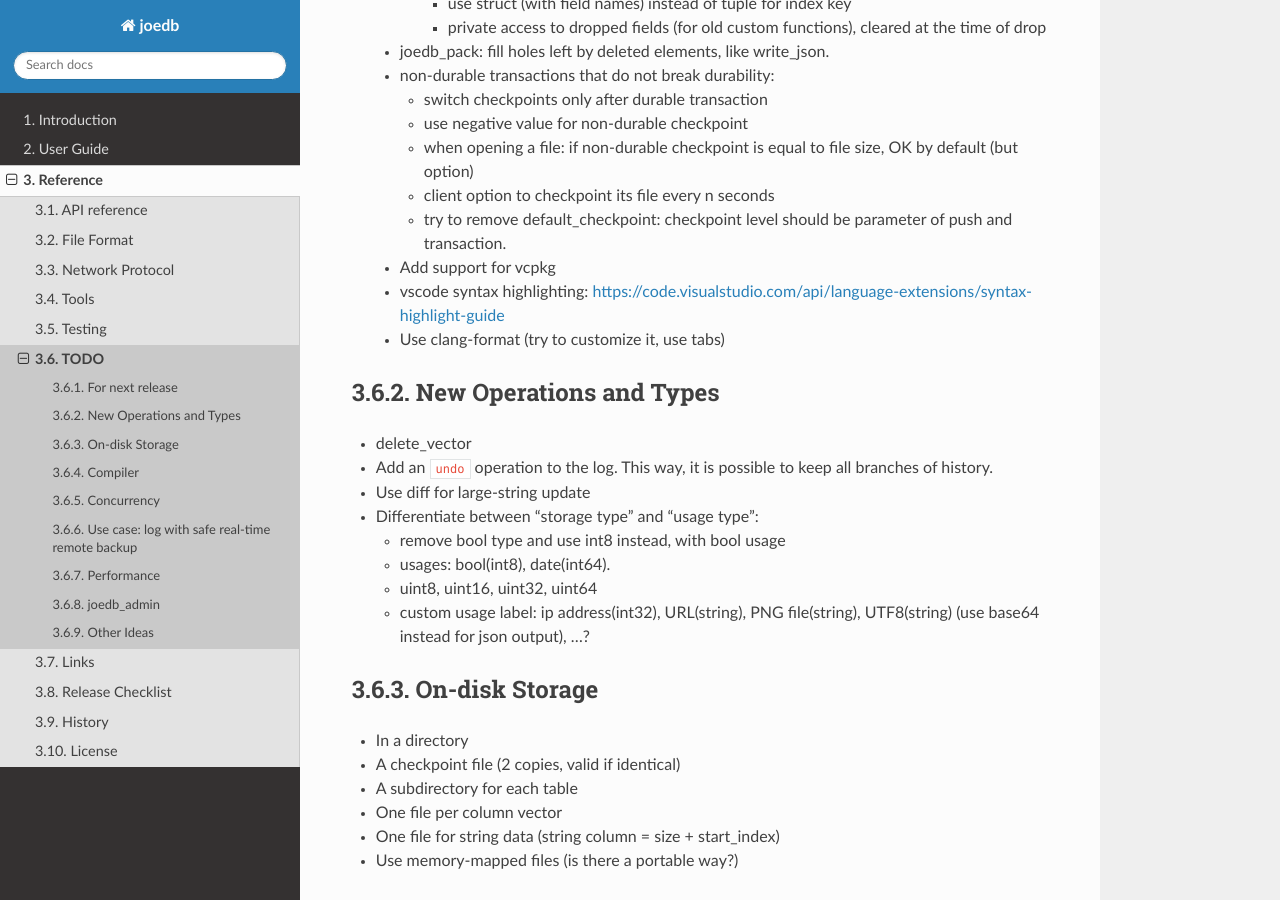
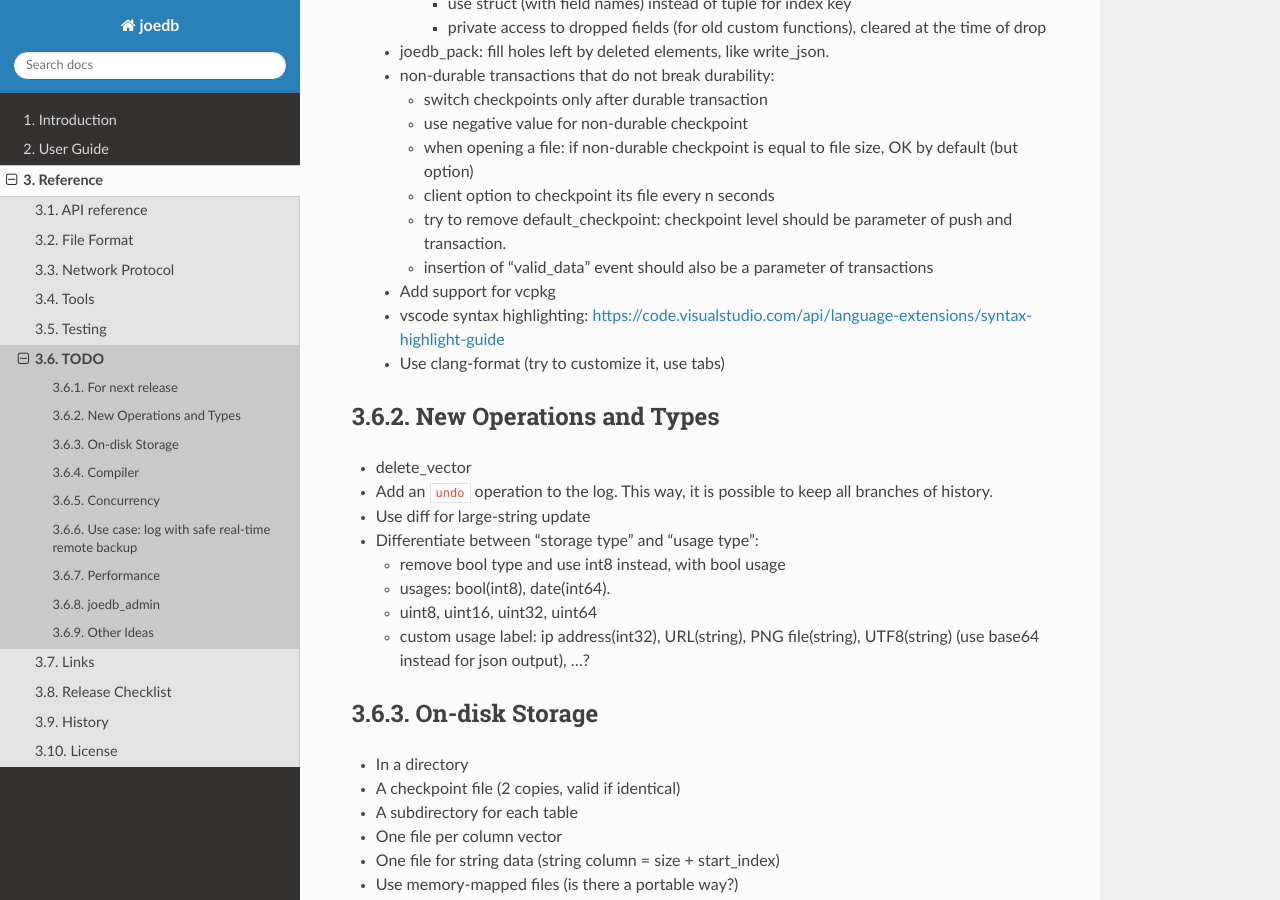
Before and after one commit to Remi-Coulom/joedb, a Sphinx documentation site: the page built from doc/source/todo.rst, in a window 1280 px wide and 900 px high, scrolled down 848 px. Built offline with Sphinx 7.4.7 and the Read the Docs theme 3.1.0, drawn with Linux system fonts in a browser that asks for light colours; formulas are drawn with MathJax 3.

Commit message:
todo: valid_data

```diff
--- a/doc/source/todo.rst
+++ b/doc/source/todo.rst
@@ -46,6 +46,7 @@ For next release
    - when opening a file: if non-durable checkpoint is equal to file size, OK by default (but option)
    - client option to checkpoint its file every n seconds
    - try to remove default_checkpoint: checkpoint level should be parameter of push and transaction.
+   - insertion of "valid_data" event should also be a parameter of transactions
  - Add support for vcpkg
  - vscode syntax highlighting: https://code.visualstudio.com/api/language-extensions/syntax-highlight-guide
  - Use clang-format (try to customize it, use tabs)
```
